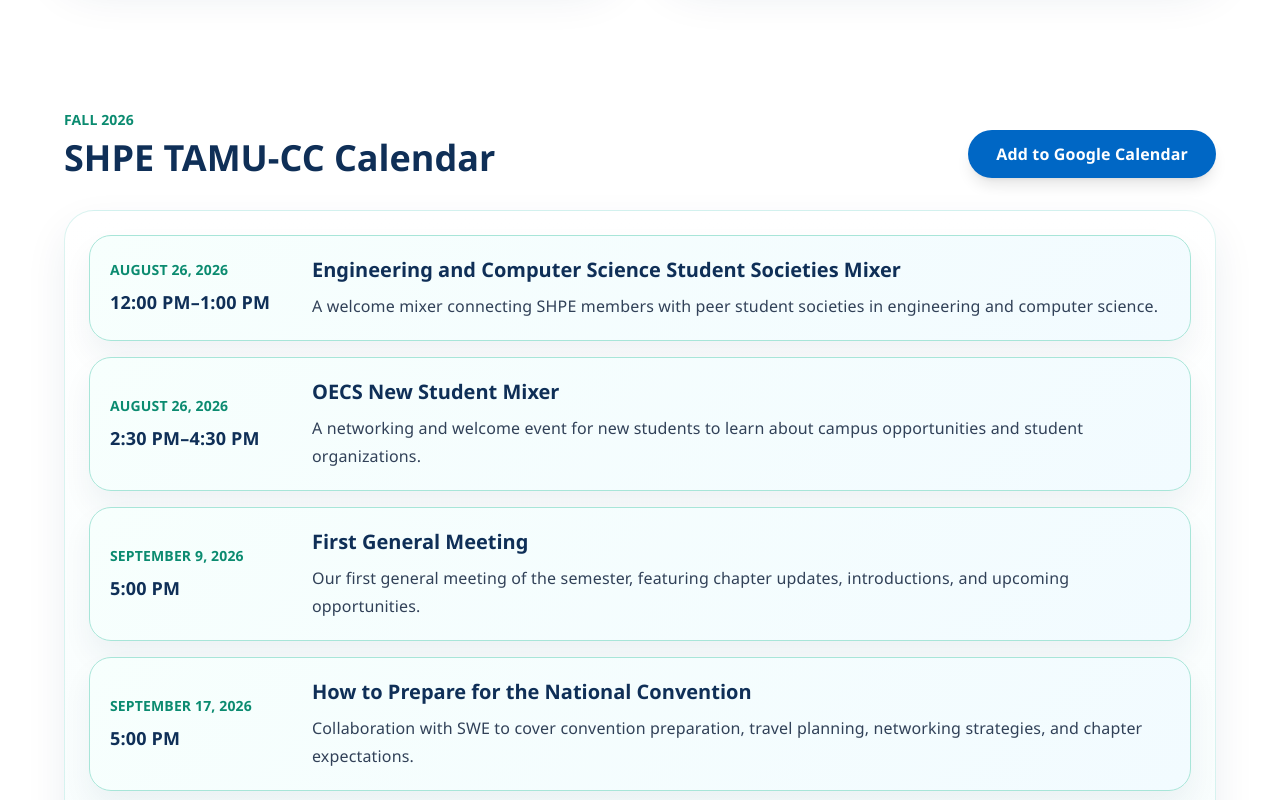
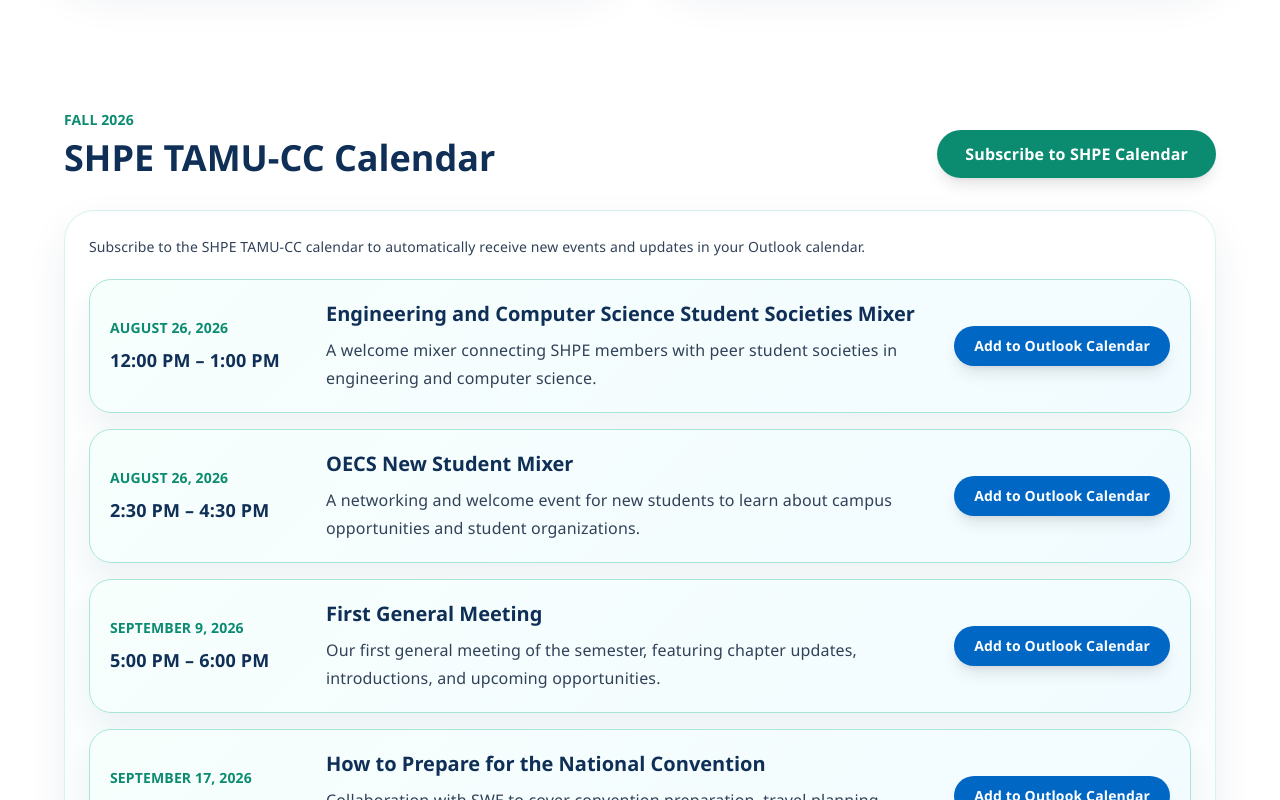
Before and after one commit to tamuccshpeorg/tamucc-shpe, a Next.js app: page / in a window 1280 px wide. Shown: the part 1700-2500 px from the top of the page. Built offline with nearby package versions, Linux system fonts and the light colour scheme.

Commit message:
Add Outlook calendar integration and subscription

```diff
--- /dev/null
+++ b/app/api/calendar/route.ts
@@ -0,0 +1,63 @@
+import { NextResponse } from "next/server";
+import { calendarEvents, getCalendarEventUid } from "@/app/lib/calendar-data";
+
+function formatICalDate(date: Date) {
+  return date
+    .toISOString()
+    .replace(/[-:]/g, "")
+    .replace(/\.\d{3}Z$/, "Z");
+}
+
+function escapeICalText(value: string) {
+  return value
+    .replace(/\\/g, "\\\\")
+    .replace(/;/g, "\\;")
+    .replace(/,/g, "\\,")
+    .replace(/\n/g, "\\n");
+}
+
+export async function GET() {
+  const calendarName = "SHPE TAMU-CC";
+  const now = new Date();
+
+  const lines = [
+    "BEGIN:VCALENDAR",
+    "VERSION:2.0",
+    "PRODID:-//SHPE TAMU-CC//Calendar//EN",
+    "CALSCALE:GREGORIAN",
+    "METHOD:PUBLISH",
+    "X-WR-CALNAME:" + calendarName,
+    "X-WR-TIMEZONE:America/Chicago",
+  ];
+
+  for (const event of calendarEvents) {
+    const start = new Date(event.start);
+    const end = new Date(event.end);
+
+    lines.push("BEGIN:VEVENT");
+    lines.push(`UID:${getCalendarEventUid(event)}`);
+    lines.push(`DTSTAMP:${formatICalDate(now)}`);
+    lines.push(`DTSTART:${formatICalDate(start)}`);
+    lines.push(`DTEND:${formatICalDate(end)}`);
+    lines.push(`SUMMARY:${escapeICalText(event.title)}`);
+    lines.push(`DESCRIPTION:${escapeICalText(event.description)}`);
+
+    if (event.location) {
+      lines.push(`LOCATION:${escapeICalText(event.location)}`);
+    }
+
+    lines.push("END:VEVENT");
+  }
+
+  lines.push("END:VCALENDAR");
+
+  return new NextResponse(lines.join("\r\n"), {
+    headers: {
+      "Content-Type": "text/calendar; charset=utf-8",
+      "Content-Disposition": 'attachment; filename="shpe-tamucc-calendar.ics"',
+      "Cache-Control": "no-cache, no-store, must-revalidate",
+      "Pragma": "no-cache",
+      "Expires": "0",
+    },
+  });
+}
--- /dev/null
+++ b/app/lib/calendar-data.ts
@@ -0,0 +1,98 @@
+export type CalendarEvent = {
+  id: string;
+  title: string;
+  start: string;
+  end: string;
+  description: string;
+  location?: string;
+};
+
+export const calendarEvents: CalendarEvent[] = [
+  {
+    id: "fall-2026-engineering-computer-science-societies-mixer",
+    title: "Engineering and Computer Science Student Societies Mixer",
+    start: "2026-08-26T12:00:00-05:00",
+    end: "2026-08-26T13:00:00-05:00",
+    description:
+      "A welcome mixer connecting SHPE members with peer student societies in engineering and computer science.",
+    location: "Texas A&M University-Corpus Christi",
+  },
+  {
+    id: "fall-2026-oecs-new-student-mixer",
+    title: "OECS New Student Mixer",
+    start: "2026-08-26T14:30:00-05:00",
+    end: "2026-08-26T16:30:00-05:00",
+    description:
+      "A networking and welcome event for new students to learn about campus opportunities and student organizations.",
+    location: "Texas A&M University-Corpus Christi",
+  },
+  {
+    id: "fall-2026-first-general-meeting",
+    title: "First General Meeting",
+    start: "2026-09-09T17:00:00-05:00",
+    end: "2026-09-09T18:00:00-05:00",
+    description:
+      "Our first general meeting of the semester, featuring chapter updates, introductions, and upcoming opportunities.",
+    location: "Texas A&M University-Corpus Christi",
+  },
+  {
+    id: "fall-2026-national-convention-prep-swe",
+    title: "How to Prepare for the National Convention",
+    start: "2026-09-17T17:00:00-05:00",
+    end: "2026-09-17T18:00:00-05:00",
+    description:
+      "Collaboration with SWE to cover convention preparation, travel planning, networking strategies, and chapter expectations.",
+    location: "Texas A&M University-Corpus Christi",
+  },
+  {
+    id: "fall-2026-resume-review",
+    title: "Resume Review",
+    start: "2026-09-23T17:00:00-05:00",
+    end: "2026-09-23T18:00:00-05:00",
+    description:
+      "A resume-focused workshop in collaboration with engineering organizations to help members strengthen their applications.",
+    location: "Texas A&M University-Corpus Christi",
+  },
+  {
+    id: "fall-2026-career-fair-prep",
+    title: "Career Fair Prep",
+    start: "2026-10-01T17:00:00-05:00",
+    end: "2026-10-01T18:00:00-05:00",
+    description:
+      "A collaboration with engineering organizations to prepare students for career fair success and employer outreach.",
+    location: "Texas A&M University-Corpus Christi",
+  },
+  {
+    id: "fall-2026-convention-prep",
+    title: "SHPE Convention Prep",
+    start: "2026-10-21T17:00:00-05:00",
+    end: "2026-10-21T18:00:00-05:00",
+    description:
+      "A focused preparation session to help members get ready for the SHPE National Convention experience.",
+    location: "Texas A&M University-Corpus Christi",
+  },
+];
+
+export const calendarFeedUrl = "/api/calendar";
+
+export function getOutlookCalendarUrl(event: CalendarEvent) {
+  const start = new Date(event.start);
+  const end = new Date(event.end);
+
+  const params = new URLSearchParams({
+    subject: event.title,
+    startdt: start.toISOString(),
+    enddt: end.toISOString(),
+    body: event.description,
+  });
+
+  if (event.location) {
+    params.set("location", event.location);
+  }
+
+  return `https://outlook.office.com/calendar/0/deeplink/compose?${params.toString()}`;
+}
+
+export function getCalendarEventUid(event: CalendarEvent) {
+  return `${event.id}@shpetamucc.org`;
+}
--- a/app/page.tsx
+++ b/app/page.tsx
@@ -2,6 +2,7 @@
 
 import { useEffect, useState } from "react";
 import SiteNav from "./components/SiteNav";
+import { calendarFeedUrl, calendarEvents, getOutlookCalendarUrl } from "./lib/calendar-data";
 
 const horizontalImages = [
   "/Pictures/Everything/convention group pciture.jpeg",
@@ -244,28 +245,66 @@
             </div>
 
             <a
-              href="https://calendar.google.com/calendar/u/1?cid=dGFtdWNjLnNocGUub3JnQGdtYWlsLmNvbQ"
+              href={calendarFeedUrl}
               target="_blank"
               rel="noreferrer"
-              className="inline-flex items-center justify-center rounded-full bg-[#0067C5] px-7 py-3 text-base font-semibold text-white shadow-lg transition hover:-translate-y-0.5 hover:bg-[#1489d5] hover:shadow-xl"
+              className="inline-flex items-center justify-center rounded-full bg-[#0b8b70] px-7 py-3 text-base font-semibold text-white shadow-lg transition hover:-translate-y-0.5 hover:bg-[#0a7560] hover:shadow-xl"
             >
-              Add to Google Calendar
+              Subscribe to SHPE Calendar
             </a>
           </div>
 
           <div className="page-shell overflow-hidden rounded-[30px] p-4 md:p-6">
+            <p className="mb-5 text-sm leading-6 text-slate-700">
+              Subscribe to the SHPE TAMU-CC calendar to automatically receive new events and updates in your Outlook calendar.
+            </p>
             <div className="grid gap-4">
-              {fall2026Events.map((event) => (
+              {calendarEvents.map((event) => {
+                const eventDateTime = new Date(event.start);
+                const endDateTime = new Date(event.end);
+                const startLabel = eventDateTime.toLocaleString("en-US", {
+                  month: "long",
+                  day: "numeric",
+                  year: "numeric",
+                  hour: "numeric",
+                  minute: "2-digit",
+                  timeZone: "America/Chicago",
+                });
+                const endLabel = endDateTime.toLocaleString("en-US", {
+                  month: "long",
+                  day: "numeric",
+                  year: "numeric",
+                  hour: "numeric",
+                  minute: "2-digit",
+                  timeZone: "America/Chicago",
+                });
+
+                return (
                   <article
-                  key={`${event.date}-${event.time}-${event.title}`}
-                  className="flex flex-col gap-3 rounded-[22px] border border-[#a8e5d8] bg-[linear-gradient(135deg,#f7fffd_0%,#f2fbff_100%)] p-5 shadow-[0_16px_30px_rgba(15,47,87,0.06)] md:flex-row md:items-center md:justify-between"
+                    key={event.id}
+                    className="flex flex-col gap-4 rounded-[22px] border border-[#a8e5d8] bg-[linear-gradient(135deg,#f7fffd_0%,#f2fbff_100%)] p-5 shadow-[0_16px_30px_rgba(15,47,87,0.06)] md:flex-row md:items-center md:justify-between"
                   >
-                  <div className="flex min-w-[190px] flex-col">
+                    <div className="flex min-w-[200px] flex-col">
                       <p className="text-sm font-bold uppercase tracking-[0.22em] text-[#0b8b70]">
-                      {event.date}
+                        {eventDateTime.toLocaleDateString("en-US", {
+                          month: "long",
+                          day: "numeric",
+                          year: "numeric",
+                          timeZone: "America/Chicago",
+                        })}
                       </p>
                       <p className="mt-2 text-lg font-semibold text-[#0f2f57]">
-                      {event.time}
+                        {eventDateTime.toLocaleTimeString("en-US", {
+                          hour: "numeric",
+                          minute: "2-digit",
+                          timeZone: "America/Chicago",
+                        })}
+                        {" – "}
+                        {endDateTime.toLocaleTimeString("en-US", {
+                          hour: "numeric",
+                          minute: "2-digit",
+                          timeZone: "America/Chicago",
+                        })}
                       </p>
                     </div>
 
@@ -274,11 +313,23 @@
                         {event.title}
                       </h3>
                       <p className="mt-2 text-base leading-7 text-slate-700">
-                      {event.detail}
+                        {event.description}
                       </p>
                     </div>
+
+                    <div className="flex shrink-0">
+                      <a
+                        href={getOutlookCalendarUrl(event)}
+                        target="_blank"
+                        rel="noreferrer"
+                        className="inline-flex items-center justify-center rounded-full bg-[#0067C5] px-5 py-2.5 text-sm font-semibold text-white shadow-lg transition hover:-translate-y-0.5 hover:bg-[#1489d5] hover:shadow-xl"
+                      >
+                        Add to Outlook Calendar
+                      </a>
+                    </div>
                   </article>
-              ))}
+                );
+              })}
             </div>
           </div>
         </div>
```
Lines whose indentation alone changed are shown as unchanged.
